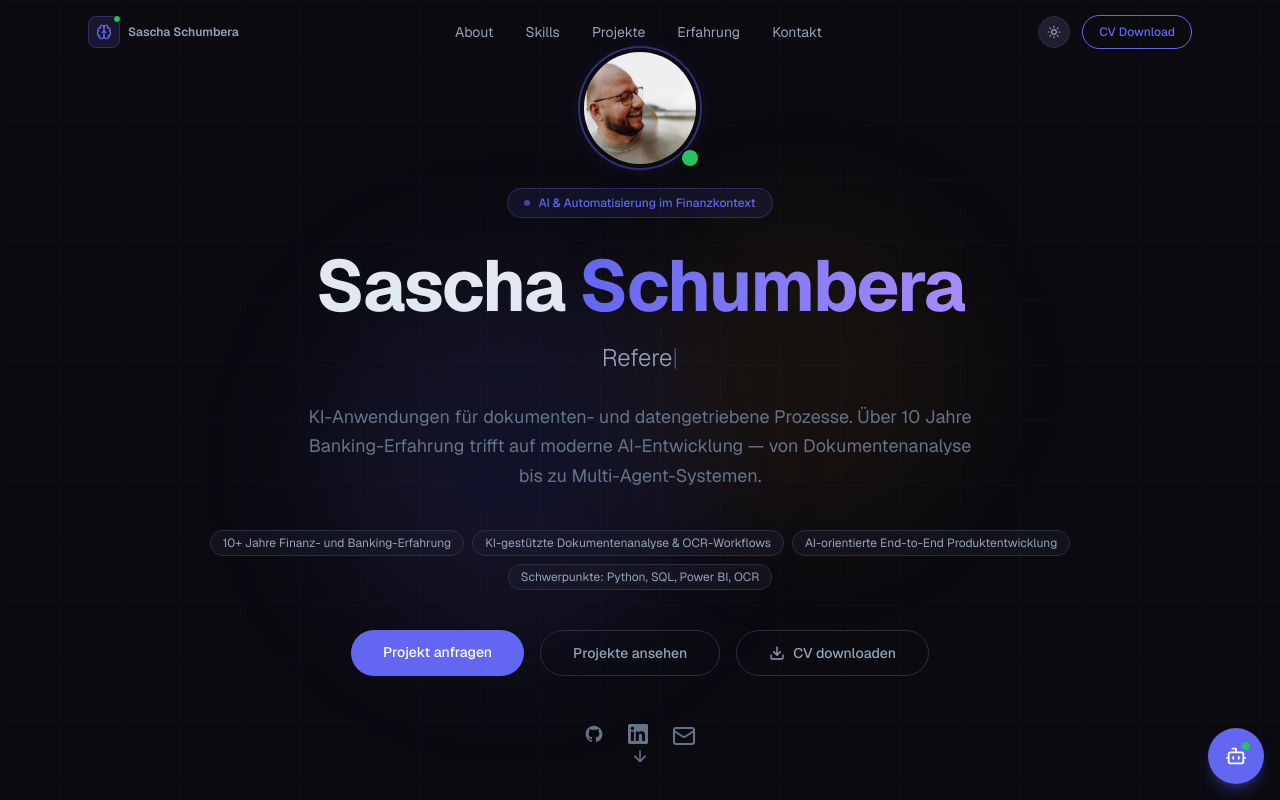
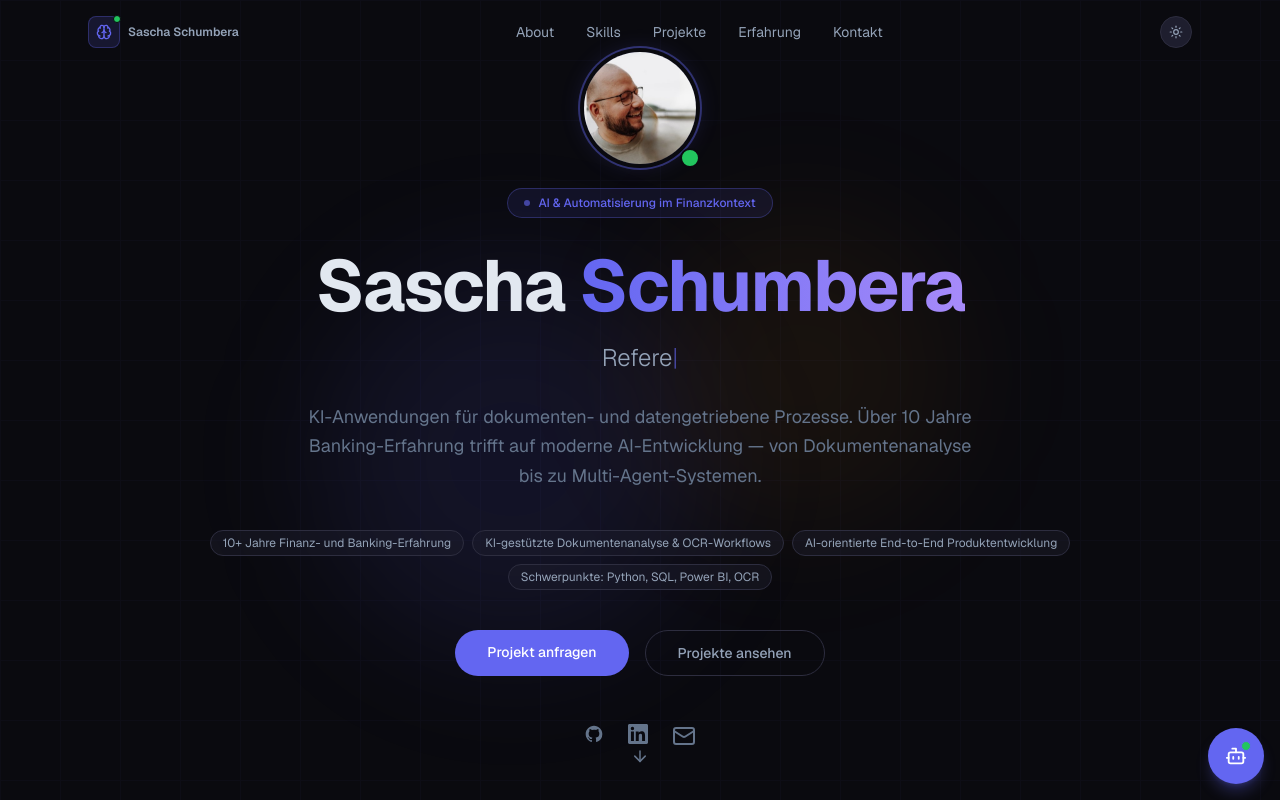
Before and after one commit to saschaschumbera/portfolio, a Next.js app: page / in a window 1280 px wide. Shown: the top 800 px of the page. Built offline with nearby package versions, Linux system fonts and the light colour scheme.

Commit message:
Remove CV download buttons

```diff
--- a/src/components/Contact.tsx
+++ b/src/components/Contact.tsx
@@ -3,7 +3,7 @@
 import { motion } from "framer-motion";
 import { useInView } from "framer-motion";
 import { useRef } from "react";
-import { Download, Mail, MapPin } from "lucide-react";
+import { Mail, MapPin } from "lucide-react";
 import { useIsMounted } from "@/hooks/useIsMounted";
 
 const GithubIcon = () => (
@@ -57,26 +57,6 @@ export default function Contact() {
             sascha.schumbera@mail.de
           </motion.a>
 
-          <motion.a
-            href="/cv-sascha-schumbera.pdf"
-            download
-            initial={mounted ? { opacity: 0, scale: 0.95 } : false}
-            animate={inView ? { opacity: 1, scale: 1 } : {}}
-            transition={{ duration: 0.5, delay: 0.25 }}
-            className="inline-flex items-center gap-3 px-8 py-3 rounded-full font-medium text-sm transition-all duration-200 mb-10 ml-0 sm:ml-3"
-            style={{ border: "1px solid var(--border)", color: "var(--text-2)" }}
-            onMouseEnter={(e) => {
-              (e.currentTarget as HTMLElement).style.borderColor = "rgba(99,102,241,0.50)";
-              (e.currentTarget as HTMLElement).style.color = "var(--text-1)";
-            }}
-            onMouseLeave={(e) => {
-              (e.currentTarget as HTMLElement).style.borderColor = "var(--border)";
-              (e.currentTarget as HTMLElement).style.color = "var(--text-2)";
-            }}
-          >
-            <Download size={16} />
-            CV downloaden
-          </motion.a>
 
           {/* Divider */}
           <div className="flex items-center gap-4 mb-8">
--- a/src/components/Hero.tsx
+++ b/src/components/Hero.tsx
@@ -3,7 +3,7 @@
 import { useEffect, useState } from "react";
 import { motion } from "framer-motion";
 import { useIsMounted } from "@/hooks/useIsMounted";
-import { ArrowDown, Download, Mail } from "lucide-react";
+import { ArrowDown, Mail } from "lucide-react";
 import Image from "next/image";
 
 const GithubIcon = () => (
@@ -214,23 +214,6 @@ export default function Hero() {
           >
             Projekte ansehen
           </a>
-          <a
-            href="/cv-sascha-schumbera.pdf"
-            download
-            className="px-8 py-3 rounded-full font-medium text-sm transition-all duration-200 inline-flex items-center justify-center gap-2"
-            style={{ border: "1px solid var(--border)", color: "var(--text-2)" }}
-            onMouseEnter={(e) => {
-              (e.currentTarget as HTMLElement).style.borderColor = "rgba(99,102,241,0.5)";
-              (e.currentTarget as HTMLElement).style.color = "var(--text-1)";
-            }}
-            onMouseLeave={(e) => {
-              (e.currentTarget as HTMLElement).style.borderColor = "var(--border)";
-              (e.currentTarget as HTMLElement).style.color = "var(--text-2)";
-            }}
-          >
-            <Download size={16} />
-            CV downloaden
-          </a>
         </motion.div>
 
         {/* Social links */}
--- a/src/components/Navbar.tsx
+++ b/src/components/Navbar.tsx
@@ -94,25 +94,6 @@ export default function Navbar() {
             </span>
           </button>
 
-          <a
-            href="/cv-sascha-schumbera.pdf"
-            download
-            className="text-xs font-medium px-4 py-2 rounded-full transition-all duration-200"
-            style={{
-              border: "1px solid var(--accent)",
-              color: "var(--accent)",
-            }}
-            onMouseEnter={(e) => {
-              (e.target as HTMLElement).style.background = "var(--accent)";
-              (e.target as HTMLElement).style.color = "#fff";
-            }}
-            onMouseLeave={(e) => {
-              (e.target as HTMLElement).style.background = "transparent";
-              (e.target as HTMLElement).style.color = "var(--accent)";
-            }}
-          >
-            CV Download
-          </a>
         </div>
 
         {/* Mobile */}
@@ -169,16 +150,6 @@ export default function Navbar() {
                   </a>
                 </li>
               ))}
-              <li>
-                <a
-                  href="/cv-sascha-schumbera.pdf"
-                  download
-                  className="text-xs font-medium"
-                  style={{ color: "var(--accent)" }}
-                >
-                  CV Download
-                </a>
-              </li>
             </ul>
           </motion.div>
         )}
```
